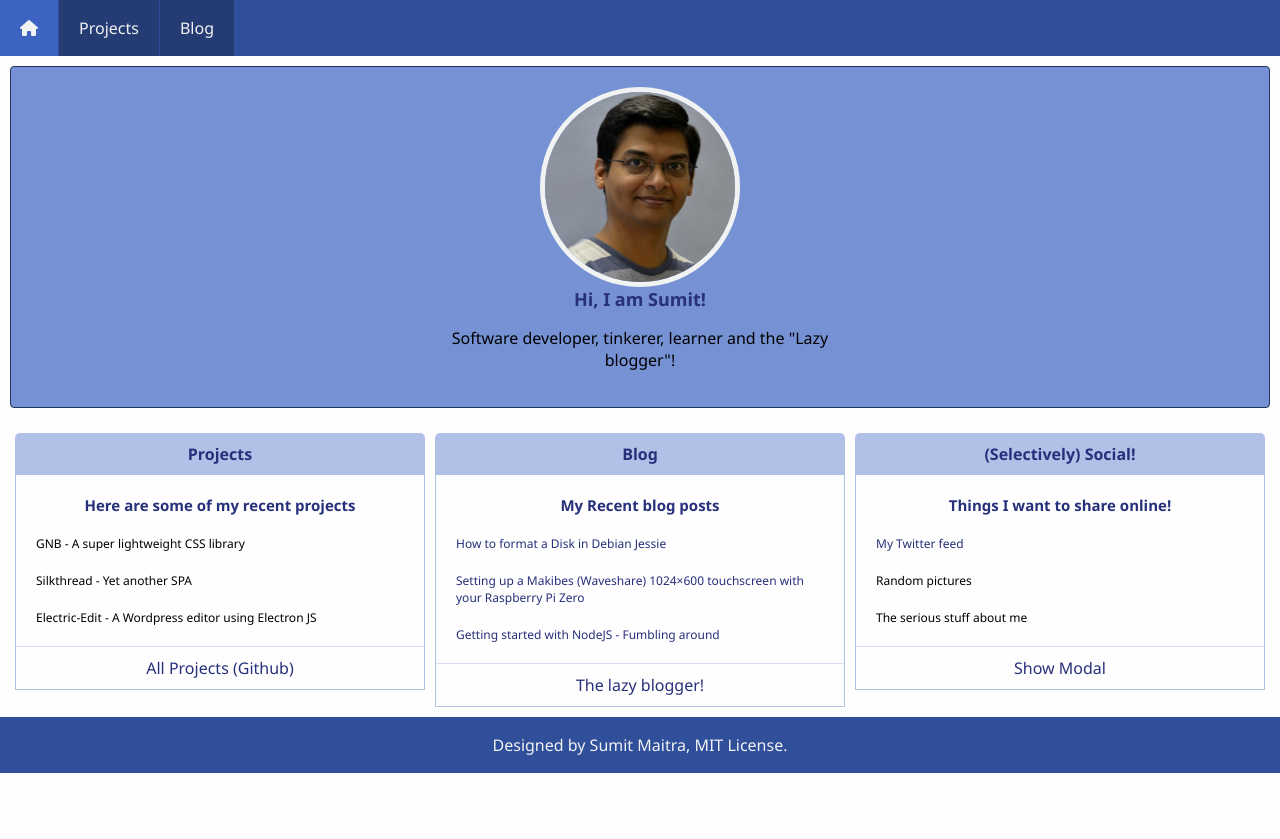
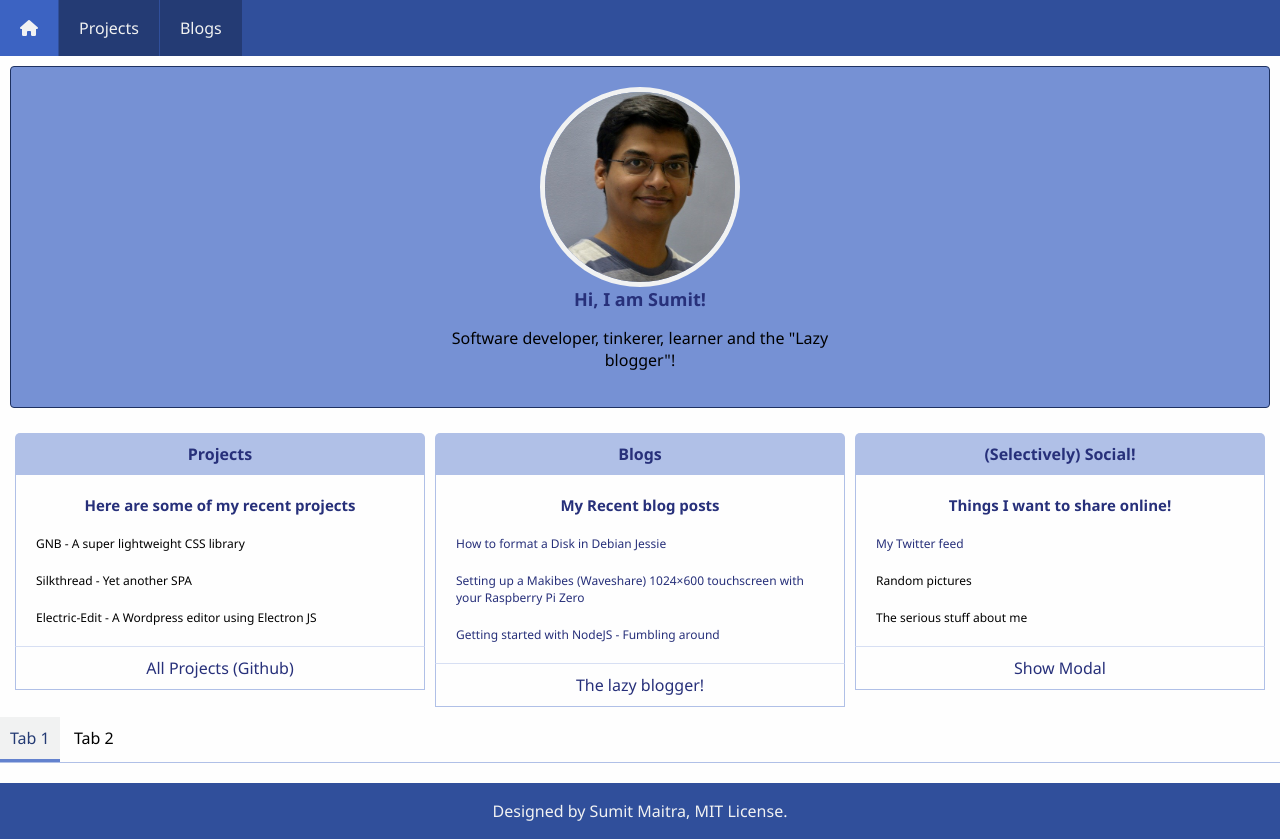
Before and after one commit to sumitkm/gnb, a website: page demo/index.html in a window 1280 px wide. Before the commit the page ends 800 px from the top, so only its background shows below. Drawn offline with Linux system fonts and the light colour scheme.

Commit message:
Added some styling for tabs. Updated Readme.md We are getting close now.

```diff
--- a/demo/index.html
+++ b/demo/index.html
@@ -18,7 +18,7 @@
                     Projects
                 </li>
                 <li class="nav-menu-item">
-                    Blog
+                    Blogs
                 </li>
             </ul>
         </nav>
@@ -34,7 +34,7 @@
                             Projects
                         </li>
                         <li class="nav-menu-item">
-                            Blog
+                            Blogs
                         </li>
                     </ul>
                 </button>
@@ -83,7 +83,7 @@
             </div>
             <div class="col-md-4 panel">
                 <div class="panel-header">
-                    <h4>Blog</h4>
+                    <h4>Blogs</h4>
                 </div>
                 <div class="panel-body tabbed-list">
                     <ul>
@@ -125,6 +125,18 @@
             </div>
         </div>
     </div>
+    <div class="tab horiz">
+        <div class="tab-nav selected">
+            Tab 1
+        </div>
+        <div class="tab-nav">
+            Tab 2
+        </div>
+    </div>
+    <div class="tab-container">
+    </div>
+
+
     <!-- Modal -->
     <div class="modal" id="modal-one" aria-hidden="true">
         <div class="modal-dialog">
@@ -149,7 +161,6 @@
             </div>
         </div>
     </div>
-    </div>
     <!-- /Modal -->
 </body>
 <footer style="display: block">
--- a/gulpfile.ts
+++ b/gulpfile.ts
@@ -41,3 +41,5 @@ gulp.task('watch', () => {
 });
 
 gulp.task('dev', ['connect', 'watch']);
+
+gulp.task('default', ['less']);
--- a/src/common.less
+++ b/src/common.less
@@ -11,7 +11,6 @@ html {
 body {
     font-family: "Segoe UI","Arial",sans-serif;
     background-color: @secondary-background-color;
-    // top: @nav-height;
     box-sizing: border-box;
     margin: 0;
     position: relative;
@@ -41,7 +40,7 @@ a {
     text-decoration: none;
     color: @secondary-foreground-color;
 
-    &:hover{
+    &:hover {
         background-color: lighten(@primary-background-color, 60%);
         padding: 2px 2px;
         border-radius: 2px;
--- a/src/gnb.less
+++ b/src/gnb.less
@@ -4,3 +4,4 @@
 @import "nav.less";
 @import "lists.less";
 @import "dialog.less";
+@import "tab-nav.less";
--- a/src/tab-nav.less
+++ b/src/tab-nav.less
@@ -1,7 +1,35 @@
-@import "variables.less"
+@import "variables.less";
 
-@media screen and (min-width: @sm-media-min-width) and
-(max-width: @sm-media-max-width)
-{
+.tab {
+    display: inline-block;
+    border-bottom: 1px solid lighten(@primary-background-color, 50%);
+    width: 100%;
 
-};
+    .horiz.tab-nav{
+        float: left;
+        margin: 0
+    }
+}
+
+.tab-nav {
+    display: inline-block;
+    padding: @element-padding;
+    margin: 0;
+    cursor: pointer;
+
+    &:hover{
+        border-bottom: 3px solid lighten(@primary-background-color, 50%);
+    }
+}
+
+.selected {
+    &:extend(.tab-nav);
+    border-bottom: 3px solid lighten(@primary-background-color, 30%);
+    color: @primary-background-color;
+    background-color: @primary-foreground-color;
+}
+
+.tab-container {
+    display: block;
+    padding: 10px;
+}
```
Also changed, not shown: package.json (+7 -5 lines), README.md, dist/gnb.css.
